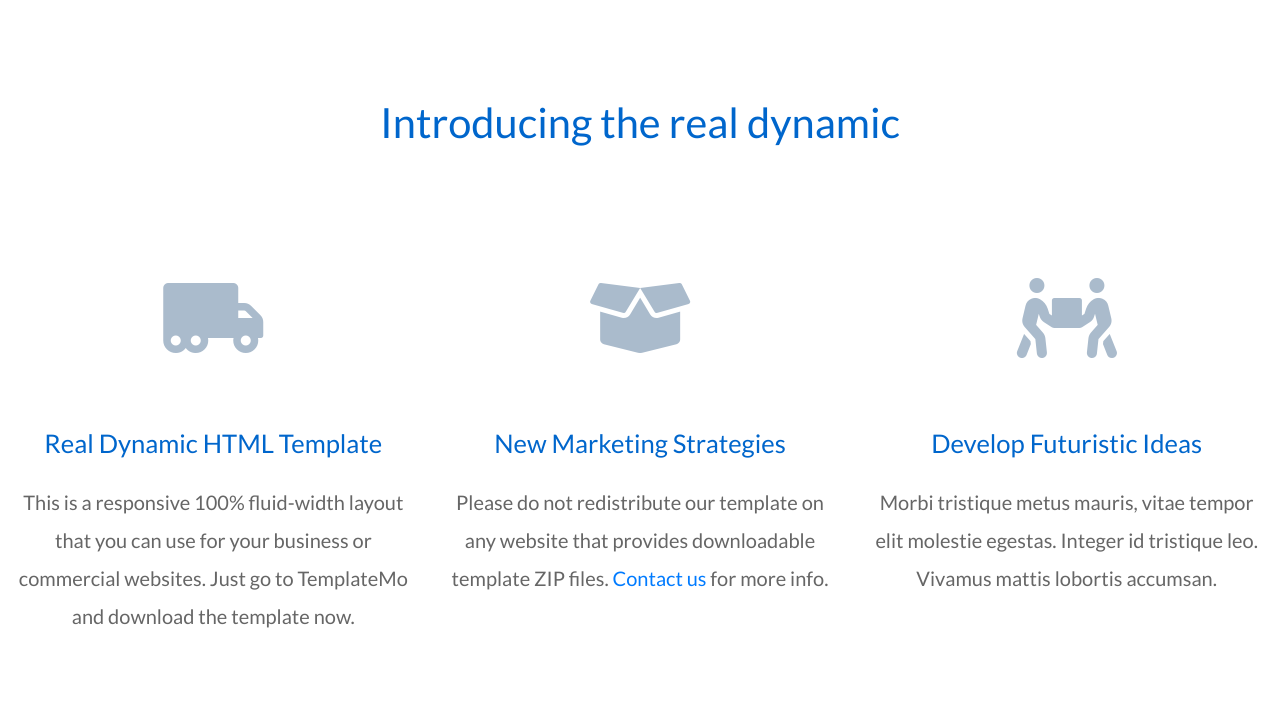
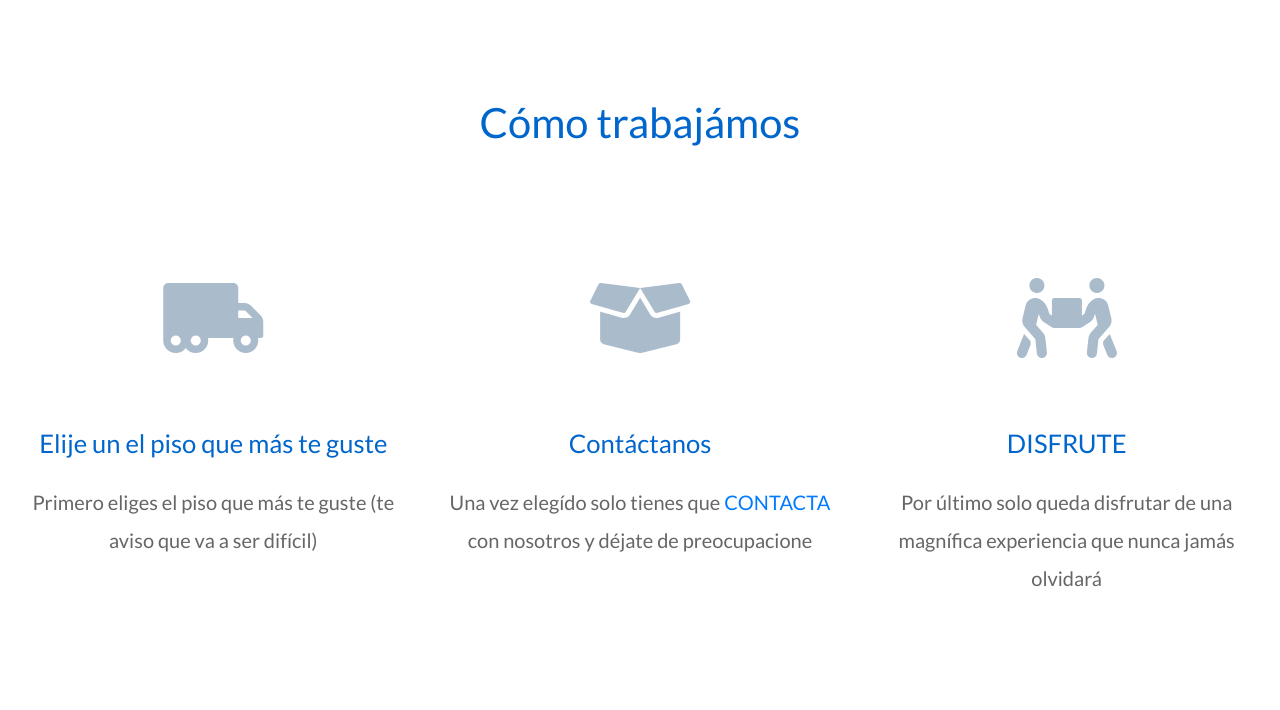
Before and after one commit to Juaki15/PracWEB, a plain HTML site: page Proyecto WEB/real-dynamic/templatemo_547_real_dynamic/index.html in a window 1280 px wide. Shown: the part 772-1482 px from the top of the page. Drawn offline with Linux system fonts and the light colour scheme.

Commit message:
Cambios en la página principal

```diff
--- a/Proyecto WEB/real-dynamic/templatemo_547_real_dynamic/index.html
+++ b/Proyecto WEB/real-dynamic/templatemo_547_real_dynamic/index.html
@@ -31,7 +31,7 @@ https://templatemo.com/tm-547-real-dynamic
                 <div class="row">
                     <div class="col-lg-4 tm-site-header-left">
                         <h1 class="text-uppercase tm-site-name">MOGUZ TARIFA</h1>
-                        <p class="text-white mb-0 tm-site-desc">New Fluid HTML Template</p>
+                        <p class="text-white mb-0 tm-site-desc">¡Reserva que se acaban!</p>
                     </div>
                     <div class="col-lg-8 tm-site-header-right">
                         <!--Navbar-->
@@ -79,27 +79,27 @@ https://templatemo.com/tm-547-real-dynamic
         <div class="container-fluid">
             <!--Intro-->
             <section class="row tm-mb-1">
-                <h2 class="col-12 text-center tm-text-primary tm-my-1 tm-intro-text">Introducing the real dynamic</h2>
+                <h2 class="col-12 text-center tm-text-primary tm-my-1 tm-intro-text">Cómo trabajámos</h2>
                 <div class="col-lg-4 text-center">
                     <div class="tm-box-1">
                         <i class="fas fa-truck-moving fa-4x tm-icon-1"></i>
-                        <h3 class="tm-h3 tm-text-primary">Real Dynamic HTML Template</h3>
-                        <p>This is a responsive 100% fluid-width layout that you can use for your business or commercial websites. Just go to TemplateMo and download the template now.</p>
+                        <h3 class="tm-h3 tm-text-primary">Elije un el piso que más te guste</h3>
+                        <p>Primero eliges el piso que más te guste (te aviso que va a ser difícil)</p>
                     </div>
                 </div>
                 <div class="col-lg-4 text-center">
                     <div class="tm-box-1">
                         <i class="fas fa-box-open fa-4x tm-icon-1"></i>
-                        <h3 class="tm-h3 tm-text-primary">New Marketing Strategies</h3>
-                        <p>Please do not redistribute our template on any website that provides downloadable template ZIP files.
-                        <a rel="nofollow" href="https://templatemo.com/contact" target="_parent">Contact us</a> for more info.</p>
+                        <h3 class="tm-h3 tm-text-primary">Contáctanos</h3>
+                        <p>Una vez elegído solo tienes que
+                        <a rel="nofollow" href="https://templatemo.com/contact" target="_parent">CONTACTA</a> con nosotros y déjate de preocupacione</p>
                     </div>
                 </div>
                 <div class="col-lg-4 text-center">
                     <div class="tm-box-1">
                         <i class="fas fa-people-carry fa-4x tm-icon-1"></i>
-                        <h3 class="tm-h3 tm-text-primary">Develop Futuristic Ideas</h3>
-                        <p>Morbi tristique metus mauris, vitae tempor elit molestie egestas. Integer id tristique leo. Vivamus mattis lobortis accumsan.</p>
+                        <h3 class="tm-h3 tm-text-primary">DISFRUTE</h3>
+                        <p>Por último solo queda disfrutar de una magnífica experiencia que nunca jamás olvidará</p>
                     </div>
                 </div>
             </section>
```
Also changed, not shown: Proyecto WEB/real-dynamic/templatemo_547_real_dynamic/about.html (+1 -1 lines), Proyecto WEB/real-dynamic/templatemo_547_real_dynamic/contact.html (+1 -1 lines), Proyecto WEB/real-dynamic/templatemo_547_real_dynamic/gallery.html (+1 -1 lines).
